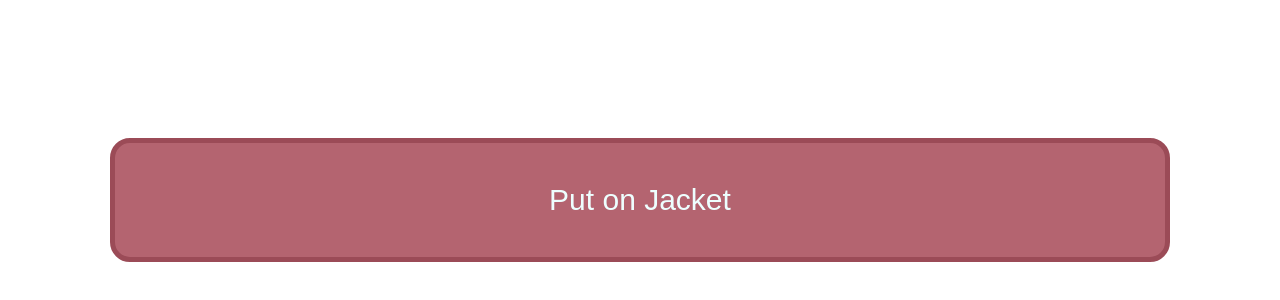
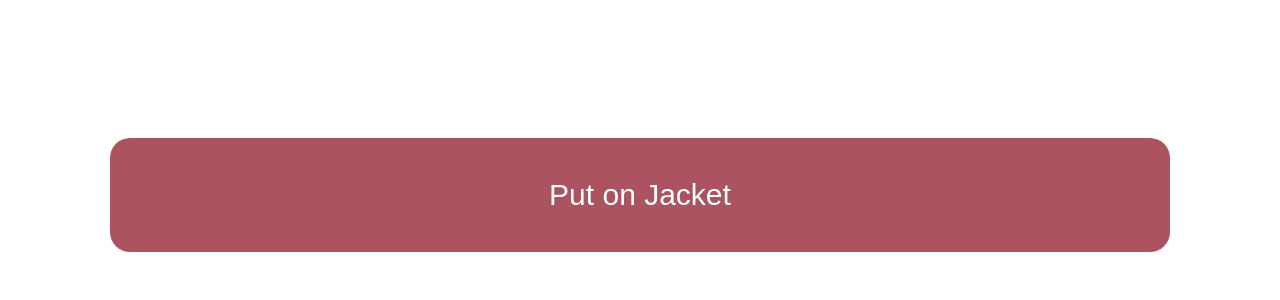
Before and after one commit to Dojje/personal_homepage, a Next.js app: page /yunglean in a window 1280 px wide. Shown: the part 462-762 px from the top of the page. Built offline with nearby package versions, Linux system fonts and the light colour scheme.

Commit message:
fixed button

```diff
--- a/pages/yunglean.js
+++ b/pages/yunglean.js
@@ -76,34 +76,72 @@ class YungeLeanVideo extends React.Component {
   }
 }
 
+class YungLeanButton extends React.Component {
+
+
+  render() {
+
+    const switchJacketState = () => {
+      if (this.props.jacketState == "on") {
+        this.props.setJacketState("remove");
+      }
+      else if (this.props.jacketState == "off") {
+        this.props.setJacketState("install");
+      }
+    }
+
+    if (this.props.jacketState == "off") {
+      return <button className={styles.yungLeanButtonBright} onClick={switchJacketState}>{JACKET_ON_TEXT}</button>;
+    }
+    else if (this.props.jacketState == "on") {
+      return <button className={styles.yungLeanButtonBright} onClick={switchJacketState}>{JACKET_OFF_TEXT}</button>;
+    }
+    else if (this.props.jacketState == "remove") {
+      return <button className={styles.yungLeanButtonDark} onClick={switchJacketState}>{JACKET_ON_TEXT}</button>;
+    }
+    else if (this.props.jacketState == "install") {
+      return <button className={styles.yungLeanButtonDark} onClick={switchJacketState}>{JACKET_OFF_TEXT}</button>;
+    }
+
+  }
+}
+
+const JACKET_ON_TEXT = "Put on Jacket";
+const JACKET_OFF_TEXT = "Remove Jacket";
+
+
 function YungLean() {
-  const [jacketState, setjacketState] = useState("off");
+  const [jacketState, setJacketState] = useState("off");
+
   useEffect(() => {
     if (jacketState == "install") {
-      setTimeout(function(){ setjacketState("on"); }, 1935);
+      setTimeout(function(){
+        setJacketState("on");
+      }, 1935);
     }
     else if (jacketState == "remove") {
-      setTimeout(function(){ setjacketState("off"); }, 2402);
+      setTimeout(function(){
+        setJacketState("off");
+      }, 2402);
     }
 
   }, [jacketState]);
 
-  const switchJacketState = () => {
-    if (jacketState == "on") {
-      setjacketState("remove");
-    }
-    else if (jacketState == "off") {
-      setjacketState("install");
-    }
-  }
-
   return(<>
     <body className={styles.body}></body>
+    <div className={styles.cache_purposes}>
+      this is here so that it can load images from cache
+      <JacketOff />
+      <JacketOn />
+      <JacketRemove />
+      <JacketInstall />
+    </div>
     <div className={styles.content}>
       <div className={styles.yungleanVideo}>
         <YungeLeanVideo jacketState={jacketState} />
       </div>
-      <button className={styles.controls} onClick={switchJacketState}>Put on Jacket</button>
+      <YungLeanButton jacketState={jacketState} setJacketState={setJacketState}/>
+
     </div>
   </>)
 }
--- a/styles/yunglean/yunglean.module.scss
+++ b/styles/yunglean/yunglean.module.scss
@@ -1,8 +1,8 @@
-$textColor: #eff;
+$textColor: hsl(180, 100%, 97%);
+$textColorDark: hsl(0, 0%, 55%);
 
-$foregroundPrimaryDark: hsl(351, 35%, 45%);
-$foregroundPrimary: hsl(351, 35%, 55%);
-$foregroundSecondary: hsl(224, 35%, 55%);
+$foregroundPrimaryDark: hsl(351, 35%, 30%);
+$foregroundPrimary: hsl(351, 35%, 50%);
 
 $backgroundSecondary: #29231f;
 $backgroundPrimary: #1d1916;
@@ -10,8 +10,29 @@ $backgroundPrimary: #1d1916;
 $contentWidth: 480px;
 $contentHeight: 480px;
 
+@mixin yungLeanButton {
+  border: 0;
+
+  // border-style: solid;
+  // border-width: 5px;
+  // border-color: $foregroundPrimaryDark;
+
+  padding: 40px 0;
+  margin: 20px 10px;
+  border-radius: 20px;
 
 
+  text-align: center;
+  font-size: 30px;
+  font-family: Arial, Helvetica, sans-serif;
+
+  user-select: none;
+  cursor: pointer;
+}
+
+.cache_purposes {
+  display: none;
+}
 
 .body {
   height: 100%;
@@ -37,6 +58,8 @@ $contentHeight: 480px;
   max-width: 100%;
   border-collapse: separate;
 
+}
+
 .yungleanVideo {
 
   width: $contentWidth;
@@ -52,25 +75,16 @@ $contentHeight: 480px;
   }
 }
 
-    .controls {
-        border-style: solid;
-        border-width: 5px;
-        border-color: $foregroundPrimaryDark;
-
-        padding: 40px 0;
-        margin: 20px 10px;
-        border-radius: 20px;
+.yungLeanButtonBright {
+  @include yungLeanButton;
   background-color: $foregroundPrimary;
-
-        text-align: center;
-        font-size: 30px;
-        font-family: Arial, Helvetica, sans-serif;
   color: $textColor;
-
-        user-select: none;
-        cursor: pointer;
 }
 
+.yungLeanButtonDark {
+  @include yungLeanButton;
+  background-color: $foregroundPrimaryDark;
+  color: $textColorDark;
 }
 
 @media screen and (max-width: 480px) {
```
Lines whose indentation alone changed are shown as unchanged.
